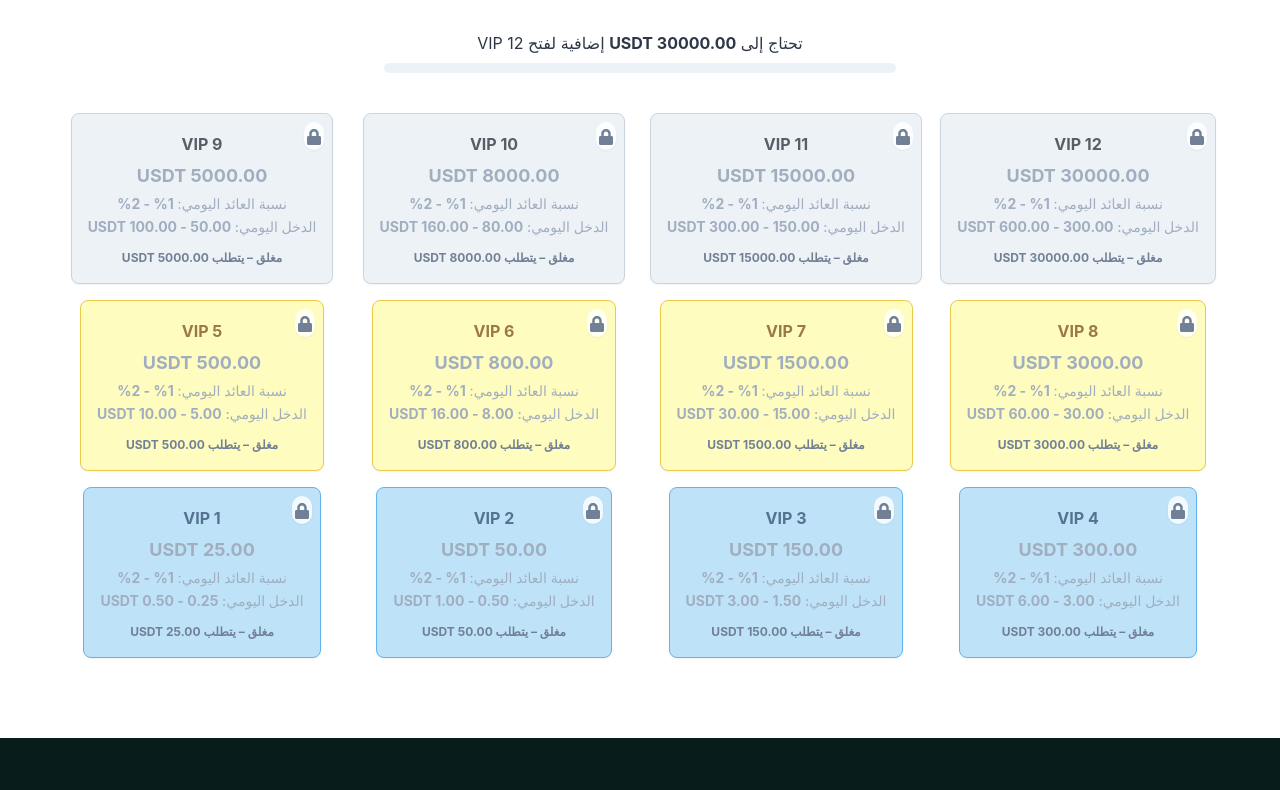
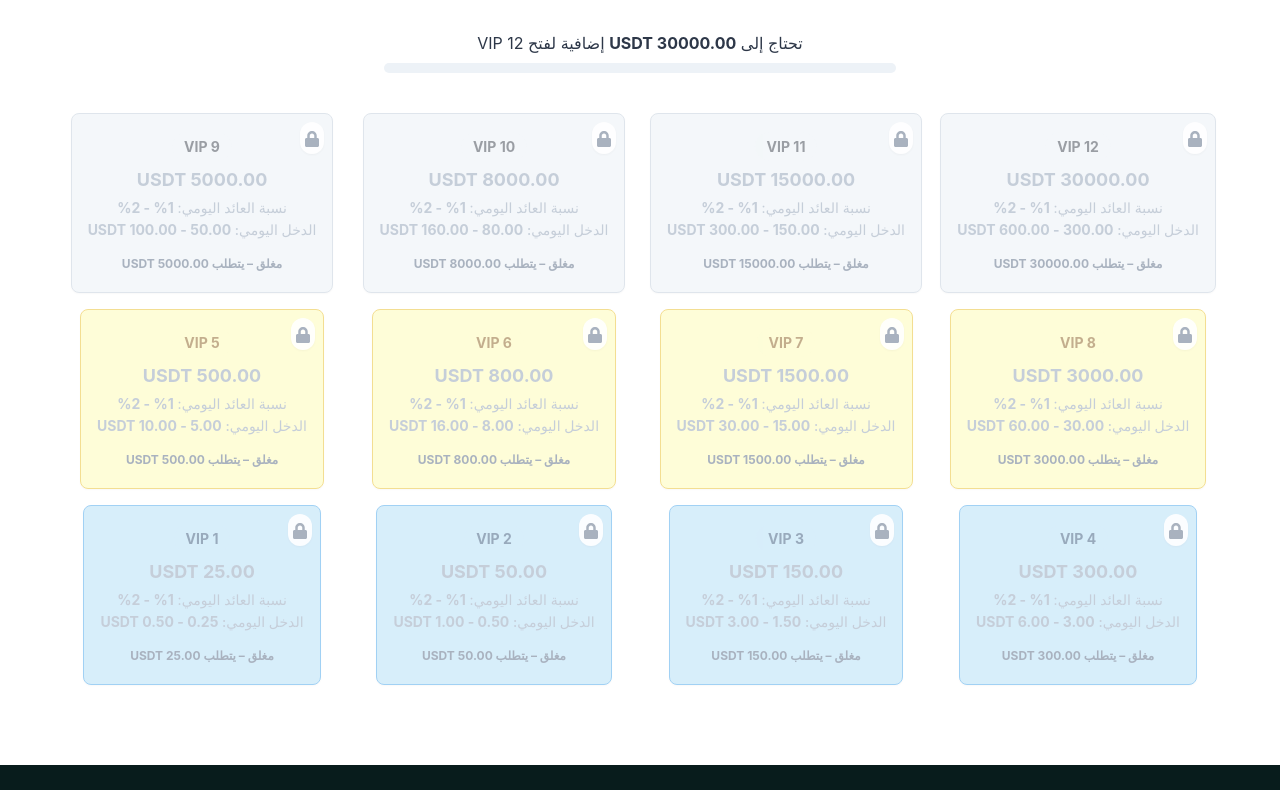
Before and after one commit to x0ntss/babel-investment, a Next.js app: page / in a window 1280 px wide. Shown: the part 910-1700 px from the top of the page. Built offline with nearby package versions, Linux system fonts and the light colour scheme.

Commit message:
Update Home.js

```diff
--- a/src/app/components/Home.js
+++ b/src/app/components/Home.js
@@ -126,8 +126,6 @@ const Home = React.memo(function Home() {
         </Flex>
       </Box>
 
-
-
       {/* Section 3: مستويات VIP (بطاقات) */}
       <Box bg="white" color="black" py={{ base: 8, md: 20 }} px={8}>
         <Heading mb={8} fontSize="2xl" textAlign="center">
@@ -164,6 +162,7 @@ const Home = React.memo(function Home() {
             </Flex>
           </Box>
         )}
+
         {/* Progress to next VIP */}
         {(() => {
           const userBalance = user?.balance ?? 0;
@@ -181,6 +180,7 @@ const Home = React.memo(function Home() {
             </Box>
           ) : null;
         })()}
+
         <SimpleGrid columns={{ base: 2, sm: 2, md: 3, lg: 4 }} spacing={4} maxW="6xl" mx="auto">
           {(() => {
             const userBalance = user?.balance ?? 0;
@@ -196,7 +196,7 @@ const Home = React.memo(function Home() {
                   border={border}
                   borderRadius="lg"
                   boxShadow={isCurrentLevel ? "0 0 20px rgba(72, 187, 120, 0.3)" : "sm"}
-                  p={{ base: 2, md: 4 }}
+                  p={{ base: 3, md: 4 }}
                   textAlign="center"
                   position="relative"
                   transition="all 0.3s ease"
@@ -204,50 +204,70 @@ const Home = React.memo(function Home() {
                     transform: unlocked ? "translateY(-4px) scale(1.02)" : undefined,
                     boxShadow: unlocked ? (isCurrentLevel ? "0 0 25px rgba(72, 187, 120, 0.4)" : "md") : undefined
                   }}
-                  opacity={1}
-                  filter="none"
-                  cursor="pointer"
-                  minH={{ base: "120px", md: "160px" }}
+                  opacity={unlocked ? 1 : 0.6}
+                  cursor={unlocked ? "pointer" : "default"}
+                  minH={{ base: "140px", md: "180px" }}
                   display="flex"
                   flexDirection="column"
                   justifyContent="center"
                   alignItems="center"
                   mx="auto"
-                  maxW={{ base: "95%", sm: "100%" }}
+                  maxW={{ base: "100%", sm: "100%" }}
                   animation={isCurrentLevel ? "pulse 2s infinite" : "none"}
                 >
                   {/* VIP Badge */}
                   <Badge
                     colorScheme={badge}
-                    fontSize={{ base: "xs", md: "md" }}
-                    px={2}
-                    py={0.5}
+                    fontSize={{ base: "xs", md: "sm" }}
+                    px={3}
+                    py={1}
                     borderRadius="full"
-                    mb={1}
+                    mb={2}
                     display="inline-flex"
                     alignItems="center"
+                    gap={1}
                     opacity={unlocked ? 1 : 0.7}
                     bg={isCurrentLevel ? "green.500" : undefined}
                     color={isCurrentLevel ? "white" : undefined}
                   >
                     {item.vip}
                     {isCurrentLevel && (
-                      <Icon as={FaCrown} color="yellow.300" ml={1} boxSize={4} title="مستواك الحالي" />
+                      <Icon as={FaCrown} color="yellow.300" boxSize={4} title="مستواك الحالي" />
                     )}
                     {unlocked && !isCurrentLevel && (
-                      <Icon as={FaCheckCircle} color={badgeColor} ml={1} boxSize={3} title="مفتوح" />
+                      <Icon as={FaCheckCircle} color={badgeColor} boxSize={3} title="مفتوح" />
                     )}
                   </Badge>
+
                   {/* Investment Amount */}
-                  <Text fontSize={{ base: "sm", md: "lg" }} fontWeight="bold" mb={1} color={unlocked ? (isCurrentLevel ? "green.700" : textColor) : "gray.400"}>
+                  <Text
+                    fontSize={{ base: "md", md: "lg" }}
+                    fontWeight="bold"
+                    mb={2}
+                    color={unlocked ? (isCurrentLevel ? "green.700" : textColor) : "gray.400"}
+                    lineHeight="1.2"
+                  >
                     {formatUSDT(item.invest)}
                   </Text>
+
                   {/* Percent Info */}
-                  <Text fontSize={{ base: "xs", md: "sm" }} color={unlocked ? (isCurrentLevel ? "green.600" : "gray.600") : "gray.400"} mb={0.5}>
+                  <Text
+                    fontSize={{ base: "xs", md: "sm" }}
+                    color={unlocked ? (isCurrentLevel ? "green.600" : "gray.600") : "gray.400"}
+                    mb={1}
+                    lineHeight="1.3"
+                  >
                     نسبة العائد اليومي: <b>{item.percent}</b>
                   </Text>
+
                   {/* Daily Income */}
-                  <Text fontSize={{ base: "xs", md: "sm" }} color={unlocked ? (isCurrentLevel ? "green.600" : "teal.600") : "gray.400"} fontWeight="medium" mb={1}>
+                  <Text
+                    fontSize={{ base: "xs", md: "sm" }}
+                    color={unlocked ? (isCurrentLevel ? "green.600" : "teal.600") : "gray.400"}
+                    fontWeight="medium"
+                    mb={2}
+                    lineHeight="1.3"
+                  >
                     الدخل اليومي: <b>{calcDailyIncome(item.invest)}</b>
                   </Text>
 
@@ -267,30 +287,38 @@ const Home = React.memo(function Home() {
                       zIndex={4}
                       boxShadow="lg"
                     >
-                      <Flex align="center">
-                        <Icon as={FaStar} mr={1} boxSize={3} />
+                      <Flex align="center" gap={1}>
+                        <Icon as={FaStar} boxSize={3} />
                         المستوى الحالي
                       </Flex>
                     </Box>
                   )}
-                  {/* Lock icon in the top right corner for locked cards */}
+
+                  {/* Lock icon for locked cards */}
                   {!unlocked && (
                     <Box
                       position="absolute"
                       top={2}
                       right={2}
-                      bg="rgba(255,255,255,0.8)"
+                      bg="rgba(255,255,255,0.9)"
                       borderRadius="full"
-                      p={0.5}
+                      p={1}
                       zIndex={3}
                       boxShadow="sm"
                     >
                       <Icon as={FaLock} color="gray.500" boxSize={4} />
                     </Box>
                   )}
-                  {/* Lock message at the bottom for locked cards */}
+
+                  {/* Lock message for locked cards */}
                   {!unlocked && (
-                    <Text mt={2} color="gray.500" fontWeight="bold" fontSize="xs">
+                    <Text
+                      mt={2}
+                      color="gray.500"
+                      fontWeight="bold"
+                      fontSize="xs"
+                      textAlign="center"
+                    >
                       مغلق – يتطلب {formatUSDT(item.invest)}
                     </Text>
                   )}
@@ -334,6 +362,7 @@ const Home = React.memo(function Home() {
           </Box>
         </Stack>
       </Box>
+
       {/* Section 2: المميزات */}
       <Box bg="rgba(0,0,0,0.4)" py={{ base: 8, md: 20 }} px={{ base: 2, md: 8 }} textAlign="right">
         <Heading mb={8} fontSize="2xl" textAlign="center">
@@ -347,6 +376,7 @@ const Home = React.memo(function Home() {
           <Text>✅ نظام إحالة يتيح لك زيادة أرباحك من دعوة أصدقائك.</Text>
         </Stack>
       </Box>
+
       <Box
         bg="blackAlpha.800"
         color="white"
@@ -359,11 +389,9 @@ const Home = React.memo(function Home() {
           justify="center"
           spacing={6}
         >
-
           <Link href="https://t.me/llnvestorshouse" target="_blank" rel="noopener noreferrer">
             تيليجرام
           </Link>
-
         </Stack>
         <Text mt={4} fontSize="sm">
           © {new Date().getFullYear()} منصة بابل. جميع الحقوق محفوظة.
```
Lines whose indentation alone changed are shown as unchanged.
